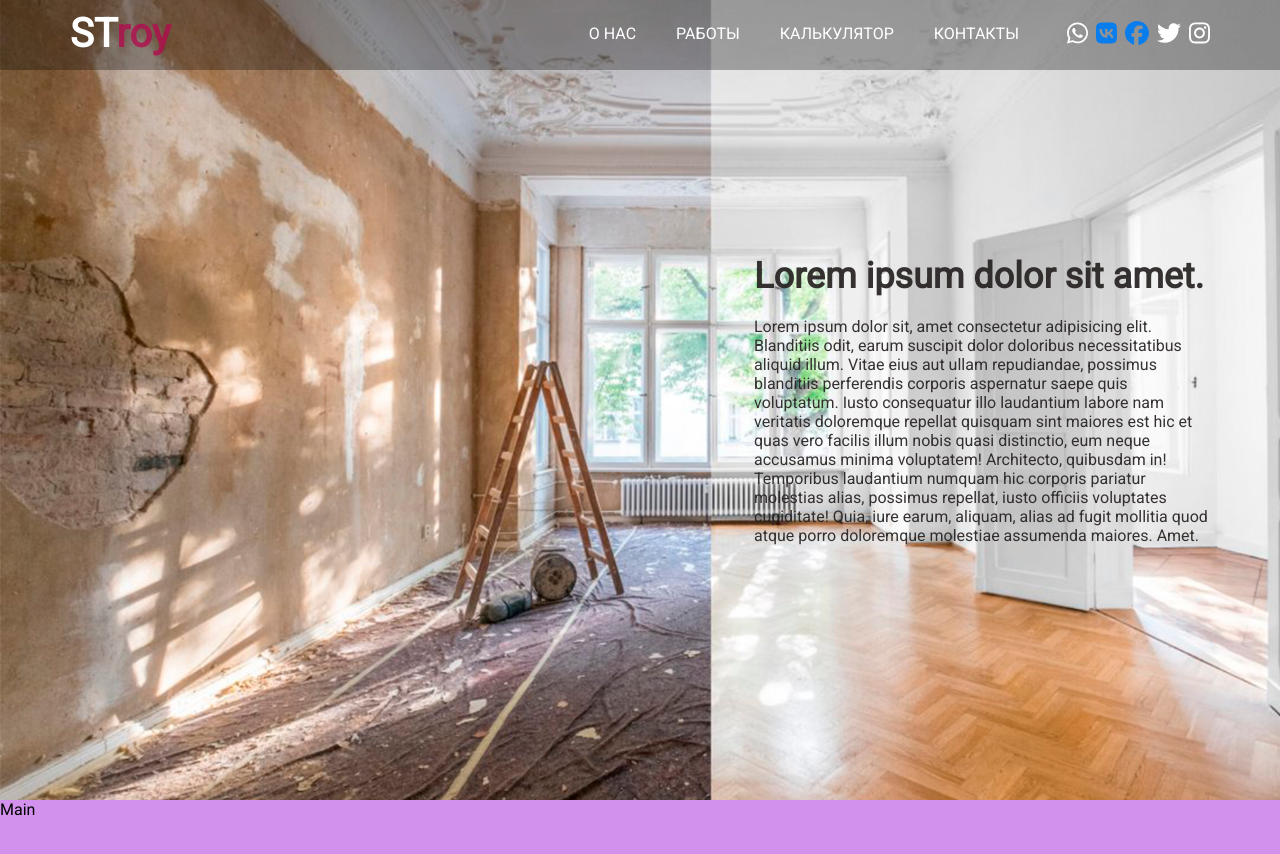
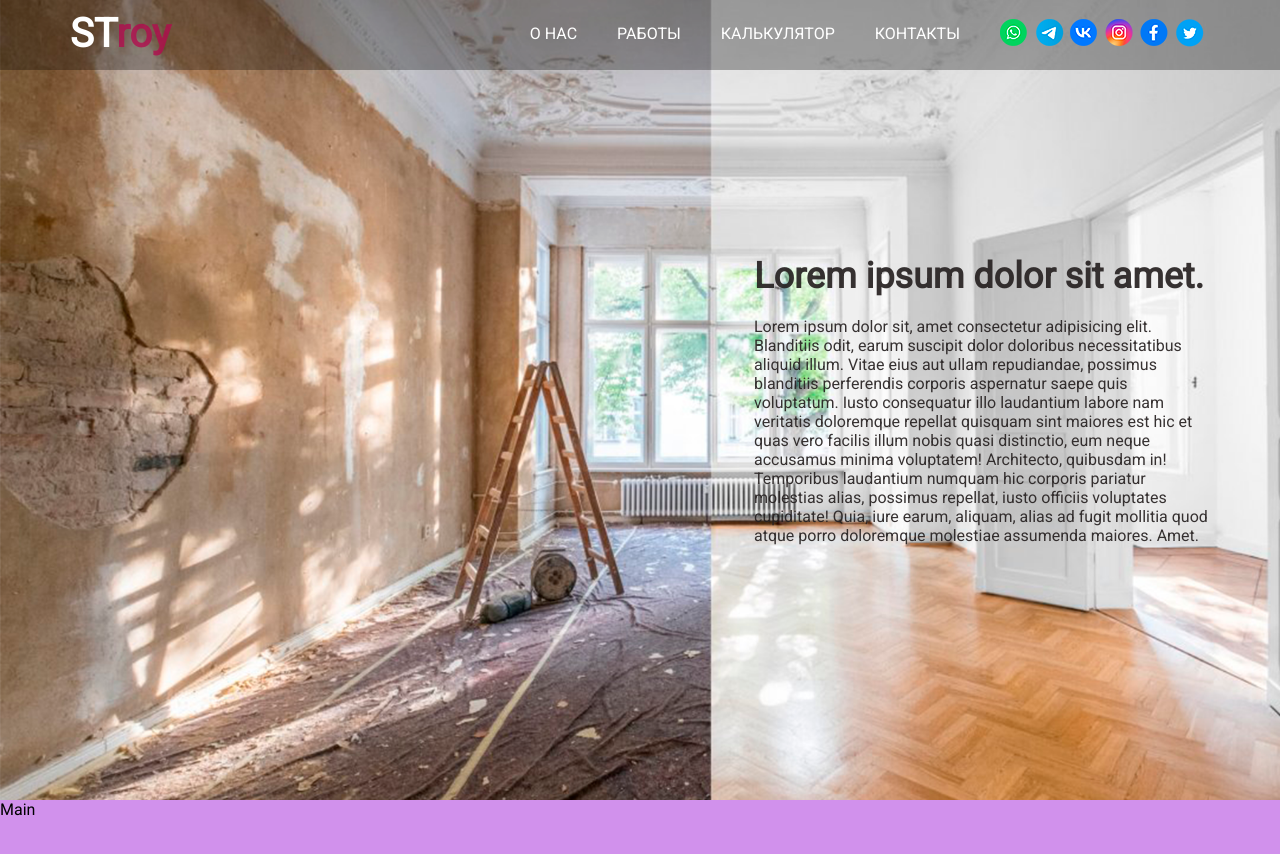
Before and after one commit to dworker863/stroy-site, a Next.js app: page / in a window 1280 px wide. Shown: the top 854 px of the page. Built offline with nearby package versions, Linux system fonts and the light colour scheme.

Commit message:
Fixed issue with socials

```diff
--- a/components/Blocks/Nav/Nav.tsx
+++ b/components/Blocks/Nav/Nav.tsx
@@ -1,18 +1,13 @@
+import Image from 'next/image';
 import Link from 'next/link';
 import React, { FC } from 'react';
 import {
-  StyledFontAwesome,
   StyledMenu,
   StyledNav,
   StyledNavItem,
+  StyledSocial,
   StyledSocials,
 } from './StyledNav';
-import { faWhatsapp } from '@fortawesome/free-brands-svg-icons';
-import { faFacebook } from '@fortawesome/free-brands-svg-icons';
-import { faTwitter } from '@fortawesome/free-brands-svg-icons';
-import { faVk } from '@fortawesome/free-brands-svg-icons';
-import { faInstagram } from '@fortawesome/free-brands-svg-icons';
-import { faCircle } from '@fortawesome/free-solid-svg-icons';
 
 const Nav: FC = () => {
   return (
@@ -32,27 +27,22 @@ const Nav: FC = () => {
         </StyledNavItem>
         <StyledSocials>
           <a href="#">
-            <StyledFontAwesome
-              icon={faWhatsapp}
-              size="xl"
-              className="whatsapp"
-            />
+            <StyledSocial className="whatsapp" />
           </a>
           <a href="#">
-            <StyledFontAwesome icon={faVk} size="xl" className="vk" />
+            <StyledSocial className="telegram" />
           </a>
           <a href="#">
-            <StyledFontAwesome
-              icon={faFacebook}
-              size="xl"
-              className="facebook"
-            />
+            <StyledSocial className="vk" />
           </a>
           <a href="#">
-            <StyledFontAwesome icon={faTwitter} size="xl" className="twitter" />
+            <StyledSocial className="instagram" />
           </a>
           <a href="#">
-            <StyledFontAwesome icon={faInstagram} size="xl" className="insta" />
+            <StyledSocial className="facebook" />
+          </a>
+          <a href="#">
+            <StyledSocial className="twitter" />
           </a>
         </StyledSocials>
       </StyledMenu>
--- a/components/Blocks/Nav/StyledNav.ts
+++ b/components/Blocks/Nav/StyledNav.ts
@@ -1,4 +1,3 @@
-import { FontAwesomeIcon } from '@fortawesome/react-fontawesome';
 import styled from 'styled-components';
 
 export const StyledNav = styled.nav`
@@ -23,6 +22,8 @@ export const StyledNavItem = styled.li`
 `;
 
 export const StyledSocials = styled.div`
+  display: flex;
+  align-items: center;
   line-height: 48px;
   margin-left: 40px;
 
@@ -31,33 +32,33 @@ export const StyledSocials = styled.div`
   }
 `;
 
-export const StyledFontAwesome = styled(FontAwesomeIcon)`
+export const StyledSocial = styled.div`
+  background-image: url('./images/social-icons.png');
+  width: 30px;
+  height: 30px;
+  margin-right: 5px;
+
   &.whatsapp {
-    color: #fff;
-    /* background-color: #64b161; */
-    border-radius: 50%;
+    background-position: -104px 0;
+  }
+
+  &.telegram {
+    background-position: -68px 0;
+  }
+
+  &.instagram {
+    background-position: -34px 0;
   }
 
   &.vk {
-    color: #097deb;
-    /* background-color: #fff; */
+    background-position: 0 0;
   }
 
   &.facebook {
-    color: #097deb;
-    /* background-color: #fff; */
-    border-radius: 50%;
+    background-position: -138px 0;
   }
 
   &.twitter {
-    color: #fff;
-    /* background-color: #097deb; */
-    border-radius: 50%;
-  }
-
-  &.insta {
-    color: #fff;
-    /* background-color: #097deb; */
-    border-radius: 50%;
+    background-position: -68px 62px;
   }
 `;
```
Also changed, not shown: public/images/social-icons.png (added).
